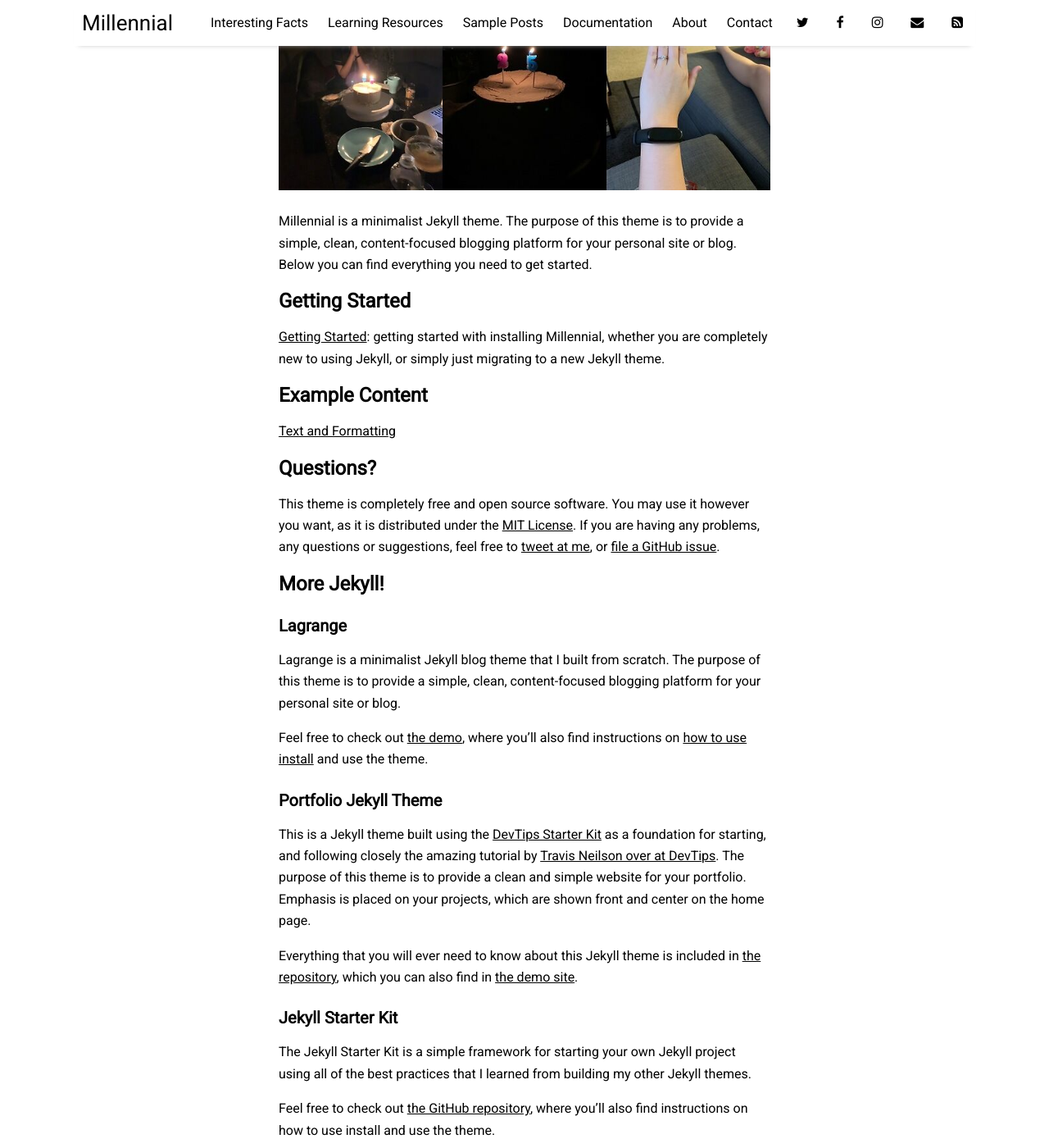
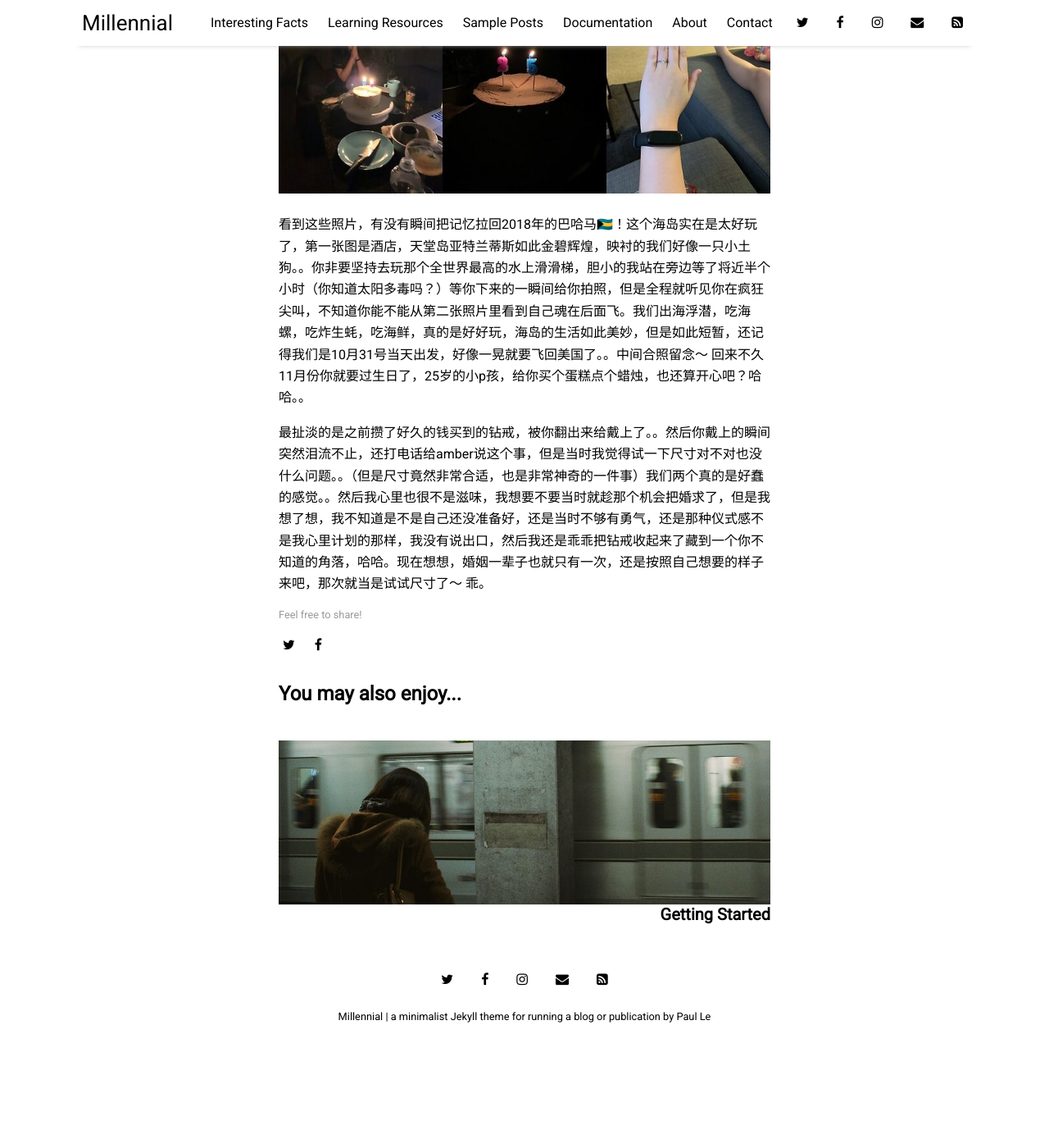
Before and after one commit to zachstarkup/zachstarkup.github.io, a Jekyll site: the page built from _posts/2017-01-01-welcome-to-millennial.md, in a window 1280 px wide and 1400 px high, scrolled down 729 px. Shown: the whole window at 82% size. Built offline with Jekyll 4.4.1, drawn with Linux system fonts in a browser that asks for light colours; nearby versions of some CDN libraries; after the commit the page ends 2007 px from its top, so only the background shows below that; some of the changed text lies outside the part shown.

Commit message:
Update 2017-01-01-welcome-to-millennial.md

```diff
--- a/_posts/2017-01-01-welcome-to-millennial.md
+++ b/_posts/2017-01-01-welcome-to-millennial.md
@@ -1,42 +1,13 @@
 ---
 layout: post
-title: "Welcome to Millennial!"
-author: "Paul Le"
+title: "2018关键词：巴哈马，生日"
+author: "爱你的🧍‍♂️"
 categories: documentation
 tags: [documentation,sample]
 image: 2018.jpg
+
 ---
 
-Millennial is a minimalist Jekyll theme. The purpose of this theme is to provide a simple, clean, content-focused blogging platform for your personal site or blog. Below you can find everything you need to get started.
+看到这些照片，有没有瞬间把记忆拉回2018年的巴哈马🇧🇸！这个海岛实在是太好玩了，第一张图是酒店，天堂岛亚特兰蒂斯如此金碧辉煌，映衬的我们好像一只小土狗。。你非要坚持去玩那个全世界最高的水上滑滑梯，胆小的我站在旁边等了将近半个小时（你知道太阳多毒吗？）等你下来的一瞬间给你拍照，但是全程就听见你在疯狂尖叫，不知道你能不能从第二张照片里看到自己魂在后面飞。我们出海浮潜，吃海螺，吃炸生蚝，吃海鲜，真的是好好玩，海岛的生活如此美妙，但是如此短暂，还记得我们是10月31号当天出发，好像一晃就要飞回美国了。。中间合照留念～ 回来不久11月份你就要过生日了，25岁的小p孩，给你买个蛋糕点个蜡烛，也还算开心吧？哈哈。。
 
-## Getting Started
-
-[Getting Started]({{ site.github.url }}{% post_url 2016-10-10-getting-started %}): getting started with installing Millennial, whether you are completely new to using Jekyll, or simply just migrating to a new Jekyll theme.
-
-## Example Content
-
-[Text and Formatting]({{ site.github.url }}{% post_url 2016-09-09-text-formatting %})
-
-## Questions?
-
-This theme is completely free and open source software. You may use it however you want, as it is distributed under the [MIT License](http://choosealicense.com/licenses/mit/). If you are having any problems, any questions or suggestions, feel free to [tweet at me](https://twitter.com/intent/tweet?text=My%20question%20about%20Millennial;via=paululele), or [file a GitHub issue](https://github.com/lenpaul/Millennial/issues/new).
-
-## More Jekyll!
-
-### Lagrange
-
-Lagrange is a minimalist Jekyll blog theme that I built from scratch. The purpose of this theme is to provide a simple, clean, content-focused blogging platform for your personal site or blog.
-
-Feel free to check out <a href="https://lenpaul.github.io/Lagrange/" target="_blank">the demo</a>, where you’ll also find instructions on <a href="https://lenpaul.github.io/Lagrange/journal/getting-started.html">how to use install</a> and use the theme.
-
-### Portfolio Jekyll Theme
-
-This is a Jekyll theme built using the [DevTips Starter Kit](http://devtipsstarterkit.com/) as a foundation for starting, and following closely the amazing tutorial by [Travis Neilson over at DevTips](https://www.youtube.com/watch?v=T6jKLsxbFg4&list=PL0CB3OvPhDA_STygmp3sDenx3UpdOMk7P). The purpose of this theme is to provide a clean and simple website for your portfolio. Emphasis is placed on your projects, which are shown front and center on the home page.
-
-Everything that you will ever need to know about this Jekyll theme is included in [the repository](https://github.com/LeNPaul/portfolio-jekyll-theme), which you can also find in [the demo site](https://lenpaul.github.io/portfolio-jekyll-theme/).
-
-### Jekyll Starter Kit
-
-The Jekyll Starter Kit is a simple framework for starting your own Jekyll project using all of the best practices that I learned from building my other Jekyll themes.
-
-Feel free to check out <a href="https://github.com/LeNPaul/jekyll-starter-kit" target="_blank">the GitHub repository</a>, where you’ll also find instructions on how to use install and use the theme.
+最扯淡的是之前攒了好久的钱买到的钻戒，被你翻出来给戴上了。。然后你戴上的瞬间突然泪流不止，还打电话给amber说这个事，但是当时我觉得试一下尺寸对不对也没什么问题。。（但是尺寸竟然非常合适，也是非常神奇的一件事）我们两个真的是好蠢的感觉。。然后我心里也很不是滋味，我想要不要当时就趁那个机会把婚求了，但是我想了想，我不知道是不是自己还没准备好，还是当时不够有勇气，还是那种仪式感不是我心里计划的那样，我没有说出口，然后我还是乖乖把钻戒收起来了藏到一个你不知道的角落，哈哈。现在想想，婚姻一辈子也就只有一次，还是按照自己想要的样子来吧，那次就当是试试尺寸了～ 乖。
```
